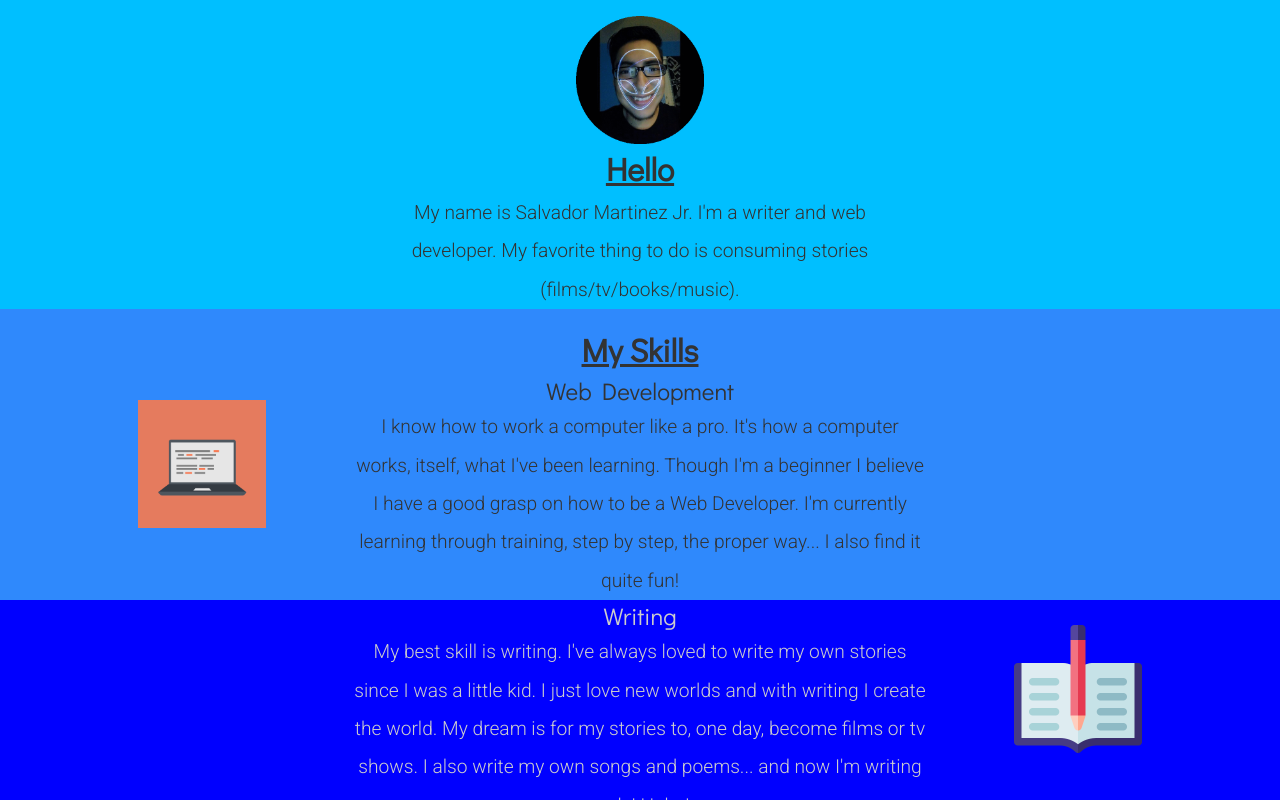
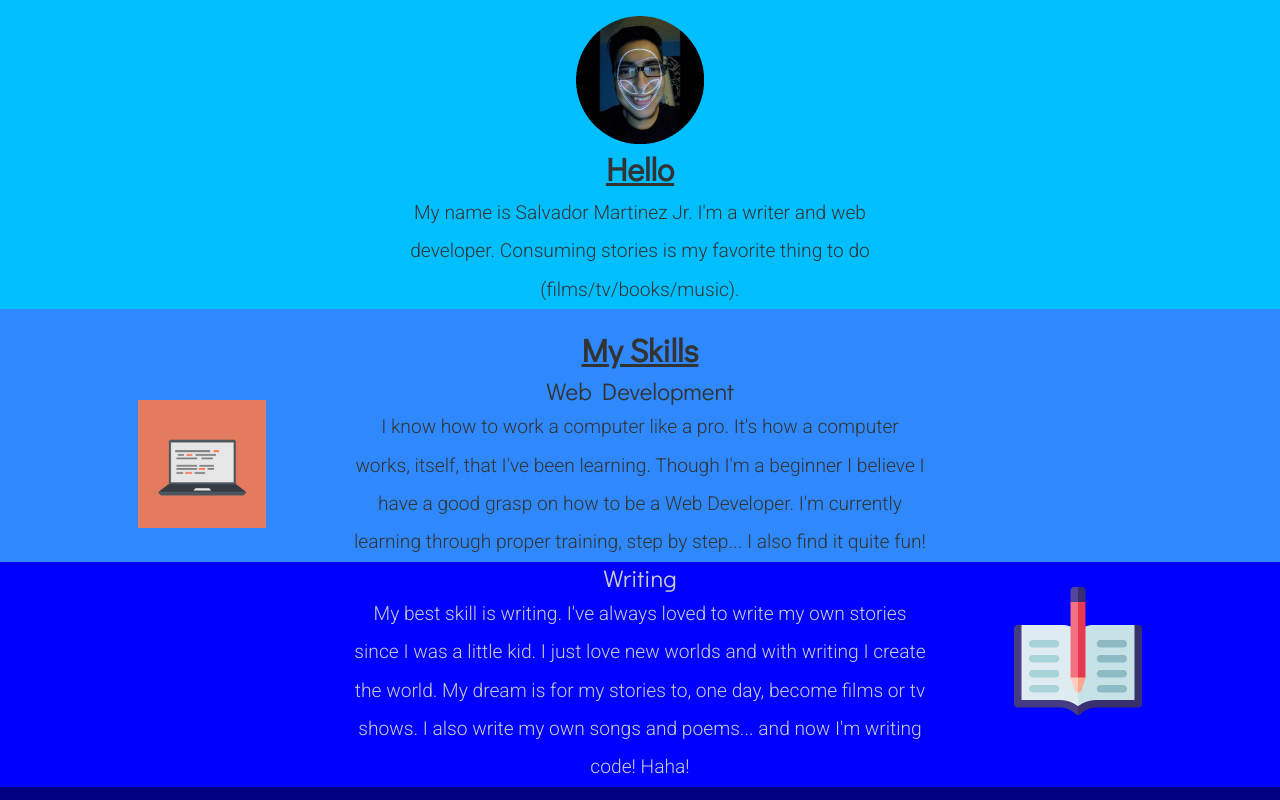
Before and after one commit to SalvadorChaos/css-site, a plain HTML site: page index.html in a window 1280 px wide. Shown: the part 636-1436 px from the top of the page. Drawn offline with Linux system fonts and the light colour scheme.

Commit message:
Update index.html

```diff
--- a/index.html
+++ b/index.html
@@ -22,14 +22,14 @@
     <div class="middle-container-1">
       <img class="profile-pic" src="Images/Salvador Martinez Jr profile pic.gif" alt="profile pic">
       <h2><u>Hello</u></h2>
-      <p class="intro">My name is Salvador Martinez Jr. I'm a writer and web developer. My favorite thing to do is consuming stories (films/tv/books/music).</p>
+      <p class="intro">My name is Salvador Martinez Jr. I'm a writer and web developer. Consuming stories is my favorite thing to do (films/tv/books/music).</p>
     </div>
 
     <div class="middle-container-2">
       <h2><u>My Skills</u></h2>
       <img class="computer-pic" src="Images/computer.png" alt="computer pic">
       <h3 class="webdev">Web Development</h3>
-      <p class="webdev-description">I know how to work a computer like a pro. It's how a computer works, itself, what I've been learning. Though I'm a beginner I believe I have a good grasp on how to be a Web Developer. I'm currently learning through training, step by step, the proper way... I also find it quite fun!</p>
+      <p class="webdev-description">I know how to work a computer like a pro. It's how a computer works, itself, that I've been learning. Though I'm a beginner I believe I have a good grasp on how to be a Web Developer. I'm currently learning through proper training, step by step... I also find it quite fun!</p>
     </div>
 
     <div class="middle-container-3">
```
